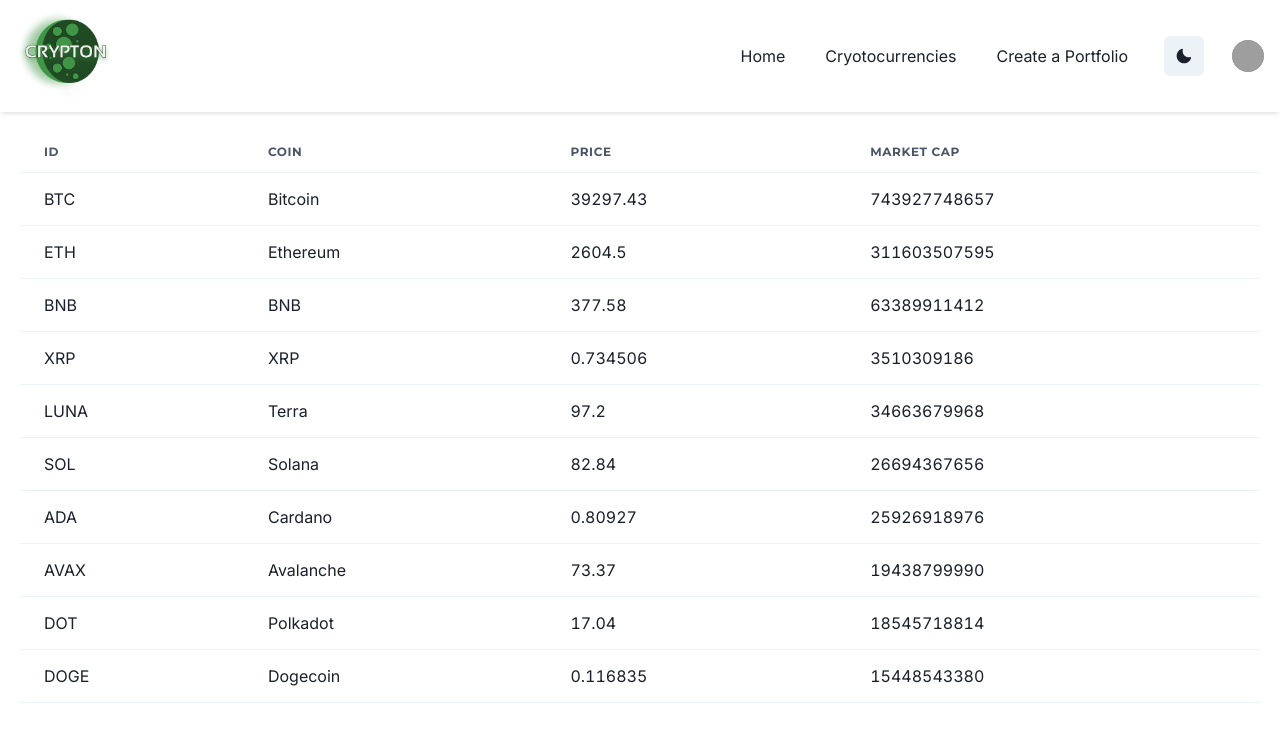
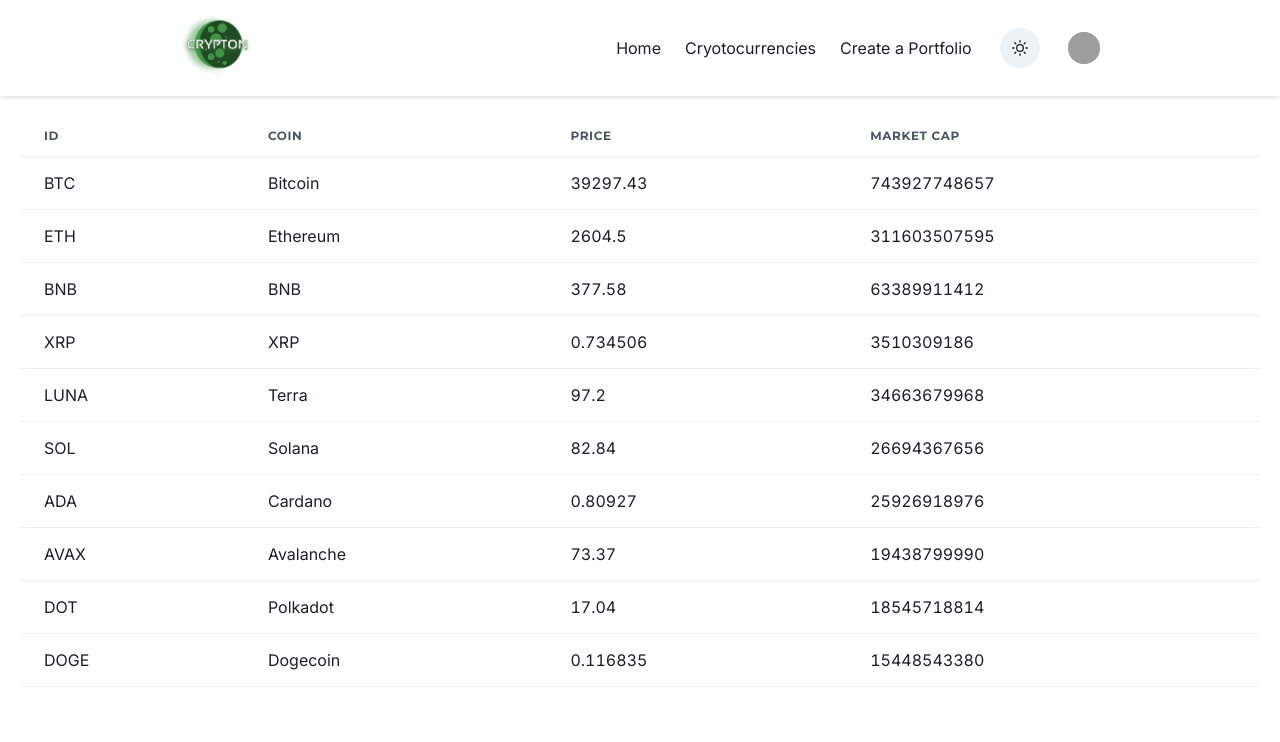
Before and after one commit to akapetano/cryptonlio, a Next.js app: page / in a window 1280 px wide. Shown: the top 742 px of the page. Built offline with nearby package versions, Linux system fonts and the light colour scheme; grey boxes are pictures that could not be loaded.

Commit message:
refactor code and dissect navigation

```diff
--- a/pages/index.tsx
+++ b/pages/index.tsx
@@ -2,7 +2,7 @@
 import Head from 'next/head';
 import { Column } from 'react-table';
 
-import { MainNav } from '../src/components/MainNav';
+import { MainNav } from '../src/components/core/MainNav/MainNav';
 // import Cart from '../src/components/cart';
 // import Details from '../src/components/details';
 import { CryptoTable } from '../src/components/CryptoTable/CryptoTable';
--- a/src/components/CryptoTable/CryptoTable.tsx
+++ b/src/components/CryptoTable/CryptoTable.tsx
@@ -37,56 +37,56 @@
       </Tbody>
     </Table>
   );
-  // const { getTableProps, getTableBodyProps, headerGroups, rows, prepareRow } =
-  //   useTable({ columns, data }, useSortBy);
+  const { getTableProps, getTableBodyProps, headerGroups, rows, prepareRow } =
+    useTable({ columns, data }, useSortBy);
 
-  // console.log(headerGroups);
-  // console.log(rows);
+  console.log(headerGroups);
+  console.log(rows);
 
-  // return (
-  //   <Table {...getTableProps()}>
-  //     <Thead>
-  //       {headerGroups.map((headerGroup) => (
-  //         <Tr {...headerGroup.getHeaderGroupProps()} key={headerGroup.id}>
-  //           {headerGroup.headers.map((column) => (
-  //             <Th
-  //               {...column.getHeaderProps(column.getSortByToggleProps())}
-  //               isNumeric={column.isNumeric}
-  //               key={column.id}
-  //             >
-  //               {column.render('Header')}
-  //               <chakra.span pl="4">
-  //                 {column.isSorted ? (
-  //                   column.isSortedDesc ? (
-  //                     <TriangleDownIcon aria-label="sort descending" />
-  //                   ) : (
-  //                     <TriangleUpIcon aria-label="sorted ascending" />
-  //                   )
-  //                 ) : null}
-  //               </chakra.span>
-  //             </Th>
-  //           ))}
-  //         </Tr>
-  //       ))}
-  //     </Thead>
-  //     <Tbody {...getTableBodyProps()}>
-  //       {rows.map((row) => {
-  //         prepareRow(row);
-  //         return (
-  //           <Tr {...row.getRowProps()} key={row.id}>
-  //             {row.cells.map((cell) => (
-  //               <Td
-  //                 {...cell.getCellProps()}
-  //                 isNumeric={cell.column.isNumeric}
-  //                 key={cell.column.id}
-  //               >
-  //                 {cell.render('Cell')}
-  //               </Td>
-  //             ))}
-  //           </Tr>
-  //         );
-  //       })}
-  //     </Tbody>
-  //   </Table>
-  // );
+  return (
+    <Table {...getTableProps()}>
+      <Thead>
+        {headerGroups.map((headerGroup) => (
+          <Tr {...headerGroup.getHeaderGroupProps()} key={headerGroup.id}>
+            {headerGroup.headers.map((column) => (
+              <Th
+                {...column.getHeaderProps(column.getSortByToggleProps())}
+                isNumeric={column.isNumeric}
+                key={column.id}
+              >
+                {column.render('Header')}
+                <chakra.span pl="4">
+                  {column.isSorted ? (
+                    column.isSortedDesc ? (
+                      <TriangleDownIcon aria-label="sort descending" />
+                    ) : (
+                      <TriangleUpIcon aria-label="sorted ascending" />
+                    )
+                  ) : null}
+                </chakra.span>
+              </Th>
+            ))}
+          </Tr>
+        ))}
+      </Thead>
+      <Tbody {...getTableBodyProps()}>
+        {rows.map((row) => {
+          prepareRow(row);
+          return (
+            <Tr {...row.getRowProps()} key={row.id}>
+              {row.cells.map((cell) => (
+                <Td
+                  {...cell.getCellProps()}
+                  isNumeric={cell.column.isNumeric}
+                  key={cell.column.id}
+                >
+                  {cell.render('Cell')}
+                </Td>
+              ))}
+            </Tr>
+          );
+        })}
+      </Tbody>
+    </Table>
+  );
 }
--- a/src/components/Logo/Logo.tsx
+++ b/src/components/Logo/Logo.tsx
@@ -1,12 +1,21 @@
 import Image from 'next/image';
+import NextLink from 'next/link';
+import { Link, Box } from '@chakra-ui/react';
 
 export const Logo = () => {
   return (
-    <Image
-      src="/crypton_logo-310x310.png"
-      alt="crypton-logo"
-      width="100"
-      height="100"
-    />
+    <Box>
+      <NextLink href="/" passHref>
+        <Link>
+          <Image
+            src="/crypton_logo-310x310.png"
+            alt="crypton-logo"
+            width="75"
+            height="75
+        "
+          />
+        </Link>
+      </NextLink>
+    </Box>
   );
 };
--- a/src/components/MainNav.tsx
+++ /dev/null
@@ -1,119 +0,0 @@
-import { ReactNode } from 'react';
-import {
-  Box,
-  Flex,
-  Avatar,
-  Link,
-  HStack,
-  Button,
-  Menu,
-  MenuButton,
-  MenuList,
-  MenuItem,
-  MenuDivider,
-  useDisclosure,
-  useColorModeValue,
-  Stack,
-  useColorMode,
-  Center,
-  IconButton,
-} from '@chakra-ui/react';
-import { MoonIcon, SunIcon } from '@chakra-ui/icons';
-import { Logo } from './Logo/Logo';
-
-const Links = ['Home', 'Cryotocurrencies', 'Create a Portfolio'];
-
-const NavLink = ({ children }: { children: ReactNode }) => (
-  <Link
-    px={2}
-    py={1}
-    rounded={'md'}
-    transition={'all .3s ease-in-out'}
-    _hover={{
-      textDecoration: 'none',
-      color: '#fff',
-      bg: useColorModeValue('brand.600', 'brand.300'),
-    }}
-    _active={{ bg: useColorModeValue('brand.700', 'brand.400') }}
-    href={'#'}
-  >
-    {children}
-  </Link>
-);
-
-function MainNav() {
-  const { colorMode, toggleColorMode } = useColorMode();
-  const { isOpen, onOpen, onClose } = useDisclosure();
-  return (
-    <>
-      <Box
-        bg={useColorModeValue('white', 'gray.800')}
-        px={4}
-        boxShadow={useColorModeValue(
-          '0 1px 6px -1px rgba(0, 0, 0, .2)',
-          '0 1px 6px 1px rgba(0, 0, 0, .3)'
-        )}
-      >
-        <Flex h={28} alignItems={'center'} justifyContent={'space-between'}>
-          <Box>
-            <Logo />
-          </Box>
-
-          <Flex alignItems={'center'}>
-            <Stack direction={'row'} spacing={7}>
-              <HStack
-                as={'nav'}
-                spacing={6}
-                display={{ base: 'none', md: 'flex' }}
-              >
-                {Links.map((link) => (
-                  <NavLink key={link}>{link}</NavLink>
-                ))}
-              </HStack>
-              <IconButton
-                aria-label="Toggle light dark mode"
-                onClick={toggleColorMode}
-                icon={colorMode === 'light' ? <MoonIcon /> : <SunIcon />}
-              />
-
-              <Menu>
-                <MenuButton
-                  as={Button}
-                  rounded={'full'}
-                  variant={'link'}
-                  cursor={'pointer'}
-                  minW={0}
-                >
-                  <Avatar
-                    size={'sm'}
-                    src={'https://avatars.dicebear.com/api/male/username.svg'}
-                  />
-                </MenuButton>
-                <MenuList alignItems={'center'}>
-                  <br />
-                  <Center>
-                    <Avatar
-                      size={'2xl'}
-                      src={'https://avatars.dicebear.com/api/male/username.svg'}
-                    />
-                  </Center>
-                  <br />
-                  <Center>
-                    <p>Username</p>
-                  </Center>
-                  <br />
-                  <MenuDivider />
-                  <MenuItem>Your Portfolio</MenuItem>
-                  <MenuItem>Account Settings</MenuItem>
-                  <MenuItem>Logout</MenuItem>
-                </MenuList>
-              </Menu>
-            </Stack>
-          </Flex>
-        </Flex>
-      </Box>
-    </>
-  );
-}
-
-export { MainNav };
--- /dev/null
+++ b/src/components/core/MainNav/MainNav.tsx
@@ -0,0 +1,58 @@
+import {
+  Box,
+  Flex,
+  HStack,
+  useDisclosure,
+  useColorModeValue,
+  Stack,
+  useColorMode,
+  IconButton,
+} from '@chakra-ui/react';
+import { MoonIcon, SunIcon } from '@chakra-ui/icons';
+import { Logo } from '../../Logo/Logo';
+import { NavLink } from '../NavLink/NavLink';
+import { UserMenu } from '../UserMenu/UserMenu';
+
+const Links = ['Home', 'Cryotocurrencies', 'Create a Portfolio'];
+
+function MainNav() {
+  const { toggleColorMode } = useColorMode();
+  const SwitchIcon = useColorModeValue(SunIcon, MoonIcon);
+  const { isOpen, onOpen, onClose } = useDisclosure();
+  return (
+    <Flex
+      h={28}
+      alignItems={'center'}
+      justifyContent={'space-around'}
+      bg={useColorModeValue('white', 'gray.800')}
+      height="6rem"
+      boxShadow={useColorModeValue(
+        '0 1px 6px -1px rgba(0, 0, 0, .2)',
+        '0 1px 6px 1px rgba(0, 0, 0, .3)'
+      )}
+      width="100%"
+    >
+      <Logo />
+
+      <Flex>
+        <Stack direction={'row'} spacing={7}>
+          <HStack as={'nav'} spacing={6} display={{ base: 'none', md: 'flex' }}>
+            {Links.map((link) => (
+              <NavLink key={link}>{link}</NavLink>
+            ))}
+          </HStack>
+          <IconButton
+            aria-label="Toggle light dark mode"
+            onClick={toggleColorMode}
+            icon={<SwitchIcon />}
+            rounded="full"
+            size="md"
+          />
+          <UserMenu />
+        </Stack>
+      </Flex>
+    </Flex>
+  );
+}
+
+export { MainNav };
--- /dev/null
+++ b/src/components/core/NavLink/NavLink.tsx
@@ -0,0 +1,18 @@
+import { ReactNode } from 'react';
+import { Link, useColorModeValue } from '@chakra-ui/react';
+
+export const NavLink = ({ children }: { children: ReactNode }) => (
+  <Link
+    rounded={'md'}
+    transition={'all .3s ease-in-out'}
+    _hover={{
+      textDecoration: 'none',
+      color: useColorModeValue('brand.600', 'brand.300'),
+      fontWeight: '600',
+    }}
+    _active={{ bg: useColorModeValue('brand.700', 'brand.400') }}
+    href={'#'}
+  >
+    {children}
+  </Link>
+);
--- /dev/null
+++ b/src/components/core/UserMenu/UserMenu.tsx
@@ -0,0 +1,47 @@
+import {
+  Menu,
+  MenuList,
+  MenuItem,
+  Button,
+  MenuButton,
+  Avatar,
+  Center,
+  MenuDivider,
+} from '@chakra-ui/react';
+
+export const UserMenu = () => {
+  return (
+    <Menu>
+      <MenuButton
+        as={Button}
+        rounded={'full'}
+        variant={'link'}
+        cursor={'pointer'}
+        minW={0}
+      >
+        <Avatar
+          size={'sm'}
+          src={'https://avatars.dicebear.com/api/male/username.svg'}
+        />
+      </MenuButton>
+      <MenuList alignItems={'center'}>
+        <br />
+        <Center>
+          <Avatar
+            size={'2xl'}
+            src={'https://avatars.dicebear.com/api/male/username.svg'}
+          />
+        </Center>
+        <br />
+        <Center>
+          <p>Username</p>
+        </Center>
+        <br />
+        <MenuDivider />
+        <MenuItem>Your Portfolio</MenuItem>
+        <MenuItem>Account Settings</MenuItem>
+        <MenuItem>Logout</MenuItem>
+      </MenuList>
+    </Menu>
+  );
+};
--- a/src/theme/index.ts
+++ b/src/theme/index.ts
@@ -5,6 +5,14 @@
   withDefaultVariant,
 } from '@chakra-ui/react';
 import { mode } from '@chakra-ui/theme-tools';
+
+const breakpoints = {
+  sm: '30em',
+  md: '48em',
+  lg: '62em',
+  xl: '80em',
+  '2xl': '96em',
+};
 
 const inputSelectStyles = {
   variants: {
@@ -84,6 +92,7 @@
         },
       },
     },
+    breakpoints,
   },
   withDefaultColorScheme({
     colorScheme: 'brand',
```
Also changed, not shown: src/components/core/Cart/Cart.tsx (renamed from src/components/cart.tsx), src/components/core/Details/Details.tsx (renamed from src/components/details.tsx).
